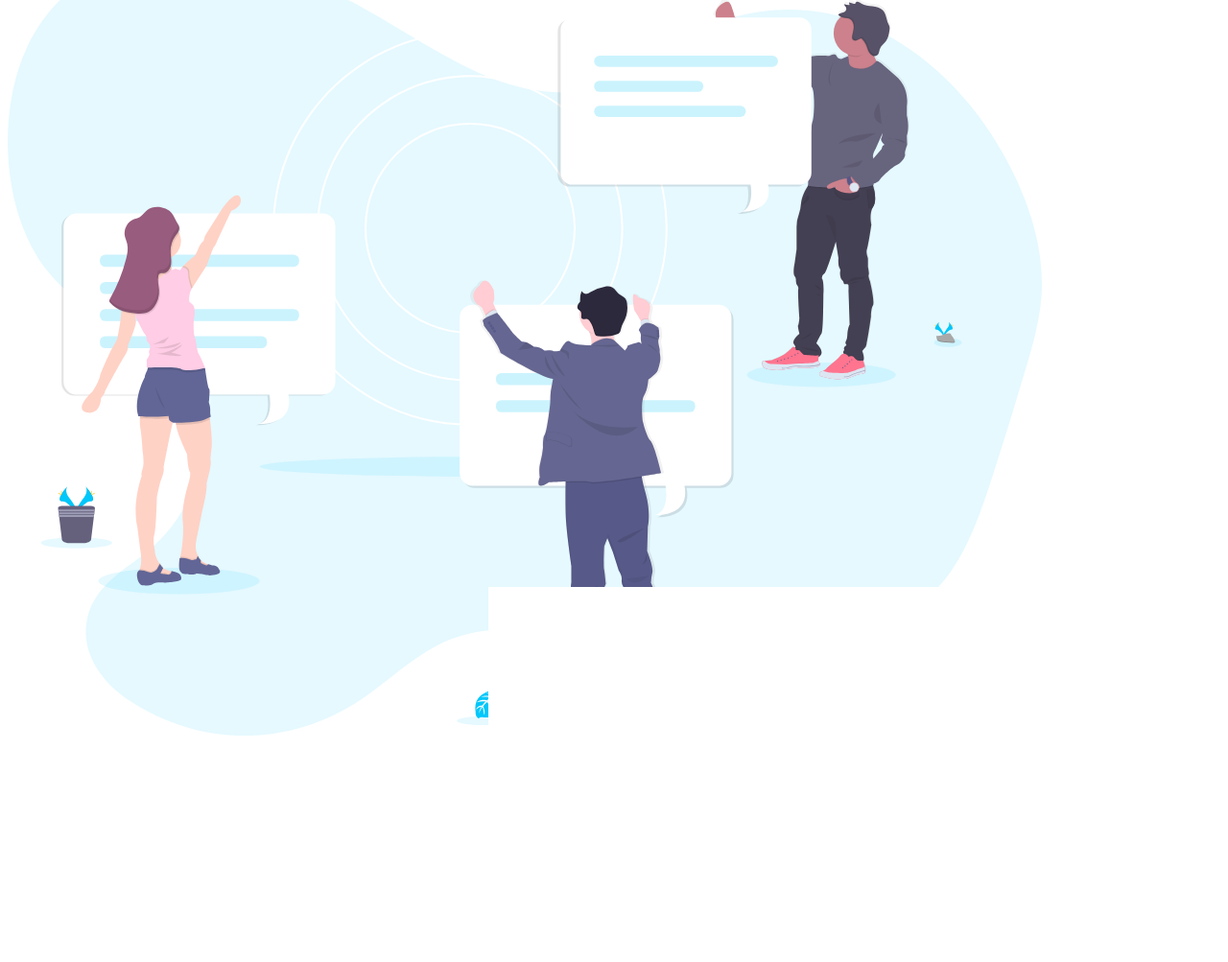
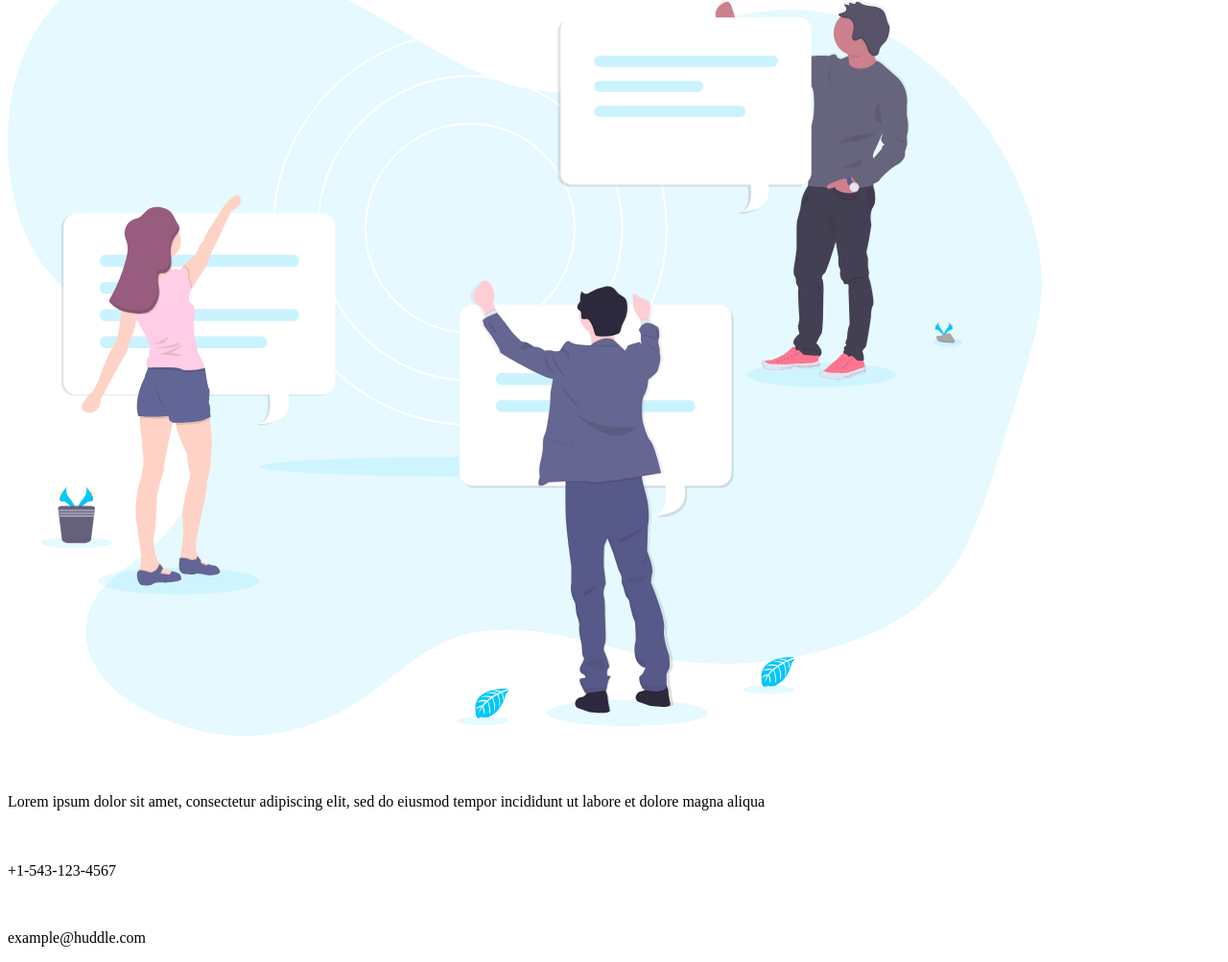
Before and after one commit to joaosantos/huddle, a plain HTML site: page index.html in a window 1280 px wide. Shown: the part 2945-3948 px from the top of the page at 96% size. Before the commit the page ends 3724 px from the top, so only its background shows below. Drawn offline with Linux system fonts and the light colour scheme.

Commit message:
Adding the Footer

```diff
--- a/index.html
+++ b/index.html
@@ -56,6 +56,26 @@
 			<img src="assets/images/illustration-your-users.svg">
 		</div>
 		<!-- END OF CARDS -->
+
+		<!-- FOOTER START -->
+		<footer id="footer">
+			<div class="contact">
+				<img src="" alt="">
+				<div class="location">
+					<img src="assets/images/icon-location.svg" alt="">
+					<p>Lorem ipsum dolor sit amet, consectetur adipiscing elit, sed do eiusmod tempor incididunt ut labore et dolore magna aliqua</p>
+				</div>
+				<div class="phone">
+					<img src="assets/images/icon-phone.svg" alt="">
+					<p>+1-543-123-4567</p>
+				</div>
+				<div class="email">
+					<img src="assets/images/icon-email.svg" alt="">
+					<p>example@huddle.com</p>
+				</div>
+			</div>
+		</footer>
+		<!-- END OF FOOTER -->
 	</div>
 </body>
 </html>
```
